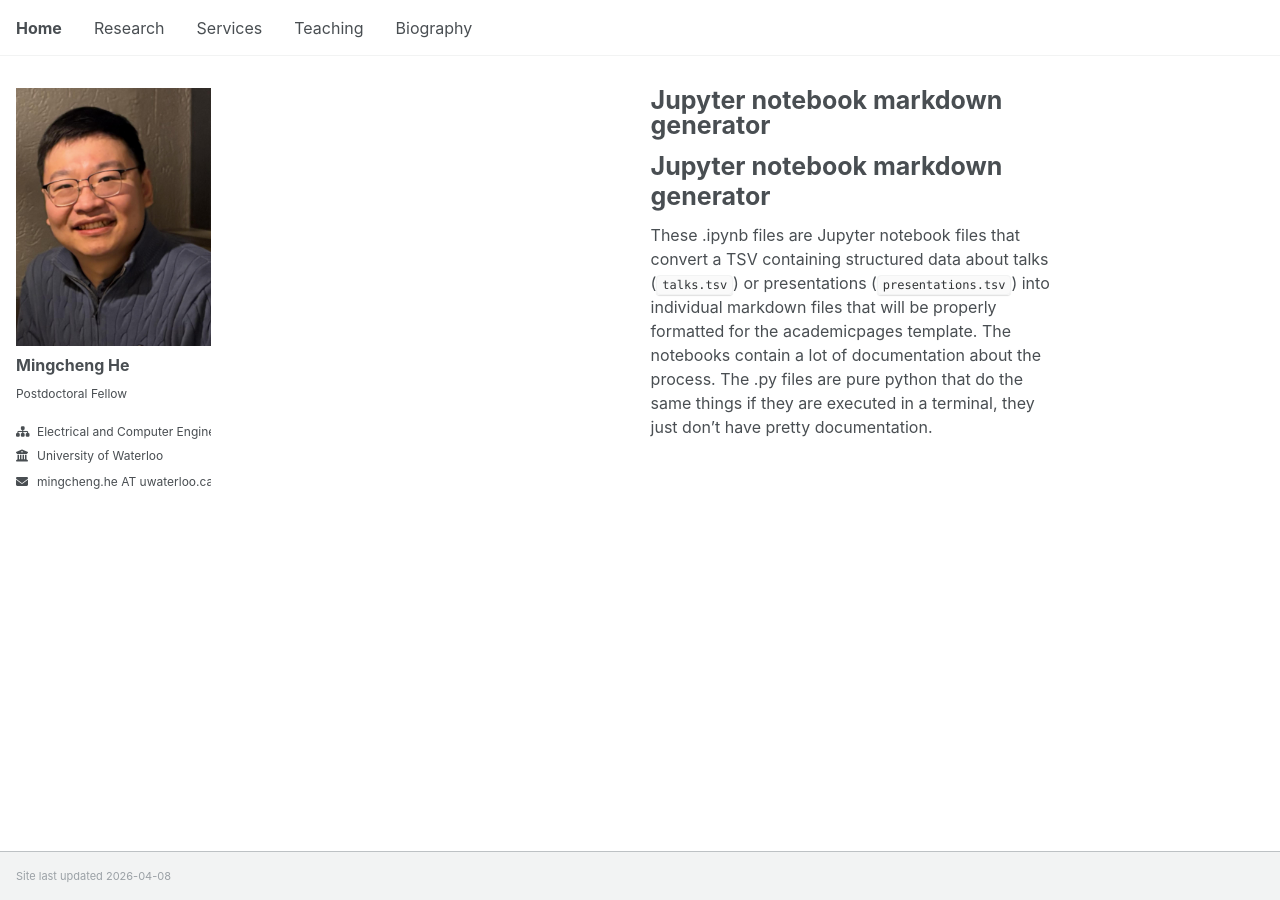
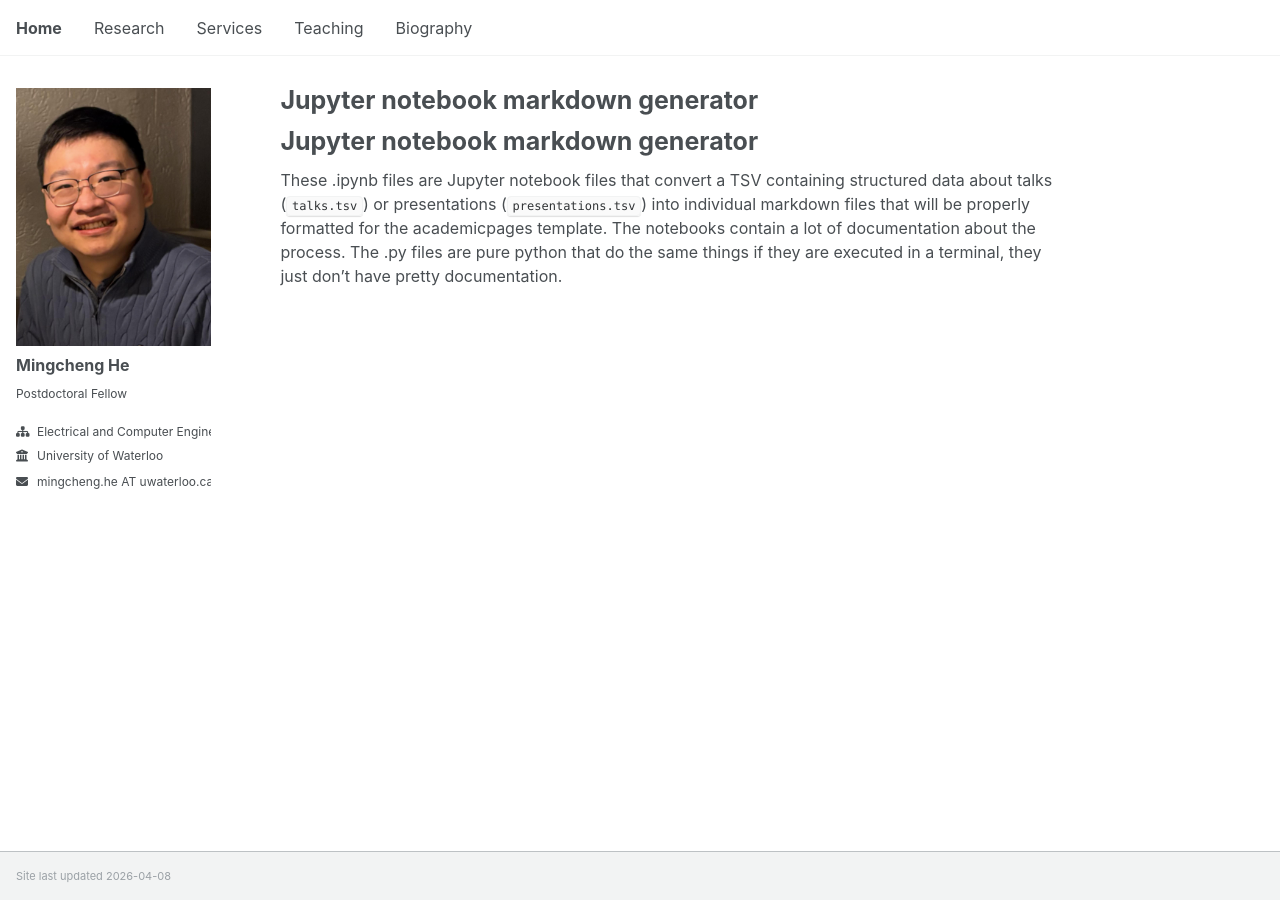
Before and after one commit to mingcheng-he/mingcheng-he.github.io, a Jekyll site: the page built from markdown_generator/readme.md, in a window 1280 px wide. Built offline with Jekyll 4.4.1, drawn with Linux system fonts in a browser that asks for light colours; our own code applies the rules of GitHub Pages for plain Markdown files; a script that is not in the unit is left out.

Commit message:
Update _page.scss

```diff
--- a/_sass/layout/_page.scss
+++ b/_sass/layout/_page.scss
@@ -18,8 +18,8 @@
 
 .page {
   @include breakpoint($large) {
-    @include span(8 of 12 last);
-    @include prefix(2 of 12);
+    @include span(10 of 12 last);
+    @include prefix(0.5 of 12);
     @include suffix(2 of 12);
   }
 
@@ -133,8 +133,8 @@
       padding-left: 1em;
       padding-right: 1em;
 
-      @include breakpoint($large) { // $x-large
-        max-width: $large; // $x-large;
+      @include breakpoint($x-large) {
+        max-width: $x-large;
       }
     }
 
```
